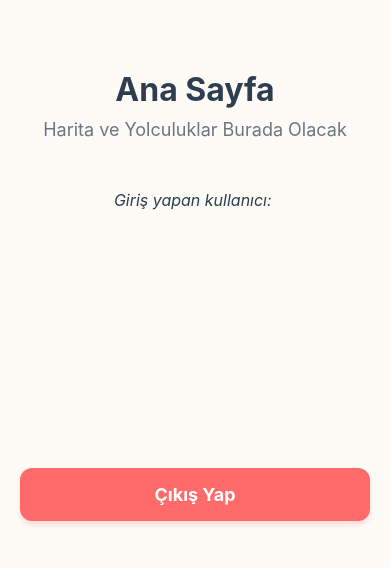
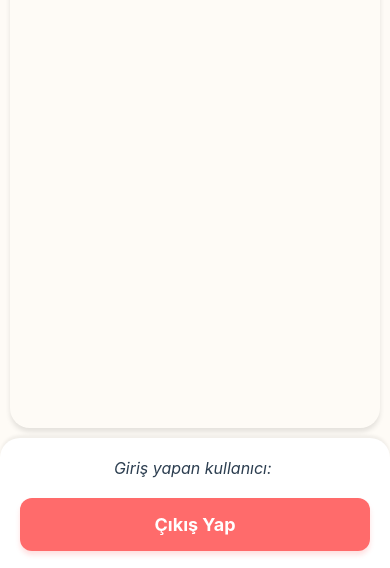
Before and after one commit to OzgurTY/uniTAG, a React Native app: screen /Home in a window 390 px wide. Shown: the part 273-841 px from the top of the page. Built offline with nearby package versions, Linux system fonts and the light colour scheme.

Commit message:
Harita entegrasyonu (react-native-maps) tamamlandı ve Ana Sayfa'ya eklendi

```diff
--- a/package.json
+++ b/package.json
@@ -16,6 +16,7 @@
     "firebase": "^12.6.0",
     "react": "19.1.0",
     "react-native": "0.81.5",
+    "react-native-maps": "1.20.1",
     "react-native-safe-area-context": "~5.6.0",
     "react-native-screens": "~4.16.0"
   },
--- a/src/screens/HomeScreen.js
+++ b/src/screens/HomeScreen.js
@@ -6,8 +6,12 @@ import { StatusBar } from 'expo-status-bar';
 // Çıkış işlemi için Firebase auth fonksiyonunu ekleyelim
 import { signOut } from "firebase/auth";
 import { auth } from '../firebaseConfig';
+// --- YENİ EKLENEN KISIM ---
+// Harita bileşenini içe aktaralım
+import MapView from 'react-native-maps';
+// ---------------------------
 
-// Renk Paletimiz (LoginScreen ile tutarlı olması için)
+// Renk Paletimiz (Tutarlılık için)
 const colors = {
   background: '#fefbf6',
   primary: '#00c49a',
@@ -21,8 +25,6 @@ const HomeScreen = ({ navigation }) => {
   const handleSignOut = async () => {
     try {
       await signOut(auth);
-      // Başarılı olursa, kullanıcıyı Giriş Ekranı'na geri gönderelim.
-      // replace() kullanarak geri butonuna basıldığında tekrar Ana Sayfa'ya dönmesini engelliyoruz.
       navigation.replace('Login');
     } catch (error) {
       Alert.alert('Hata', 'Çıkış yapılırken bir sorun oluştu.');
@@ -34,17 +36,30 @@ const HomeScreen = ({ navigation }) => {
     <View style={styles.container}>
       <StatusBar style="dark" />
 
-      {/* Geçici İçerik */}
-      <View style={styles.content}>
-        <Text style={styles.title}>Ana Sayfa</Text>
-        <Text style={styles.subtitle}>Harita ve Yolculuklar Burada Olacak</Text>
-        <Text style={styles.infoText}>Giriş yapan kullanıcı: {auth.currentUser?.email}</Text>
+      {/* --- HARİTA BÖLÜMÜ --- */}
+      <View style={styles.mapContainer}>
+        <MapView
+          style={styles.map}
+          // Başlangıç konumu (Örn: İstanbul, Beşiktaş)
+          initialRegion={{
+            latitude: 41.0422,
+            longitude: 29.0077,
+            latitudeDelta: 0.0922, // Yakınlaştırma seviyesi (daha küçük değer = daha yakın)
+            longitudeDelta: 0.0421,
+          }}
+        />
       </View>
+      {/* ----------------------- */}
 
-      {/* Çıkış Yap Butonu */}
-      <TouchableOpacity onPress={handleSignOut} style={styles.signOutButton}>
-        <Text style={styles.buttonText}>Çıkış Yap</Text>
-      </TouchableOpacity>
+      {/* Bilgi ve Buton Bölümü */}
+      <View style={styles.bottomContainer}>
+        <View style={styles.infoBox}>
+           <Text style={styles.infoText}>Giriş yapan kullanıcı: {auth.currentUser?.email}</Text>
+        </View>
+        <TouchableOpacity onPress={handleSignOut} style={styles.signOutButton}>
+          <Text style={styles.buttonText}>Çıkış Yap</Text>
+        </TouchableOpacity>
+      </View>
     </View>
   );
 };
@@ -56,40 +71,52 @@ const styles = StyleSheet.create({
   container: {
     flex: 1,
     backgroundColor: colors.background,
+  },
+  // --- HARİTA STİLLERİ ---
+  mapContainer: {
+    flex: 1, // Ekranın geri kalanını kapla
+    borderRadius: 20, // Köşeleri yuvarlat (modern görünüm)
+    overflow: 'hidden', // Taşan kısımları gizle
+    margin: 10, // Kenarlardan boşluk bırak
+    // Harita kutusuna gölge efekti
+    shadowColor: "#000",
+    shadowOffset: { width: 0, height: 4 },
+    shadowOpacity: 0.1,
+    shadowRadius: 5,
+    elevation: 5,
+  },
+  map: {
+    width: '100%',
+    height: '100%',
+  },
+  // -----------------------
+  bottomContainer: {
     padding: 20,
-    justifyContent: 'space-between', // İçeriği ve butonu alt/üst uçlara it
+    backgroundColor: colors.white, // Alt kısım beyaz olsun
+    borderTopLeftRadius: 20, // Üst köşeleri yuvarlat
+    borderTopRightRadius: 20,
+    // Üst kısma hafif bir gölge
+    shadowColor: "#000",
+    shadowOffset: { width: 0, height: -3 },
+    shadowOpacity: 0.05,
+    shadowRadius: 3,
+    elevation: 10,
   },
-  content: {
-    flex: 1,
-    justifyContent: 'center',
+  infoBox: {
+    marginBottom: 20,
     alignItems: 'center',
-  },
-  title: {
-    fontSize: 32,
-    fontWeight: 'bold',
-    color: colors.text,
-    marginBottom: 10,
-  },
-  subtitle: {
-    fontSize: 18,
-    color: colors.text,
-    opacity: 0.7,
-    marginBottom: 30,
   },
   infoText: {
     fontSize: 16,
     color: colors.text,
-    marginTop: 20,
     fontStyle: 'italic',
   },
   signOutButton: {
     width: '100%',
-    backgroundColor: colors.accent, // Çıkış için kırmızı/mercan rengi
+    backgroundColor: colors.accent,
     paddingVertical: 16,
     borderRadius: 12,
     alignItems: 'center',
-    marginBottom: 30,
-    // Gölge efekti
     shadowColor: colors.accent,
     shadowOffset: { width: 0, height: 4 },
     shadowOpacity: 0.2,
```
Also changed, not shown: 1 other file (tests, documents, lock files or other folders).
